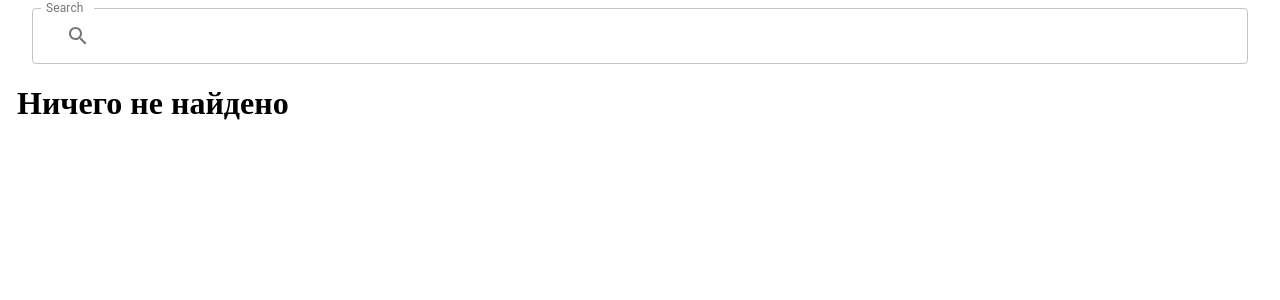
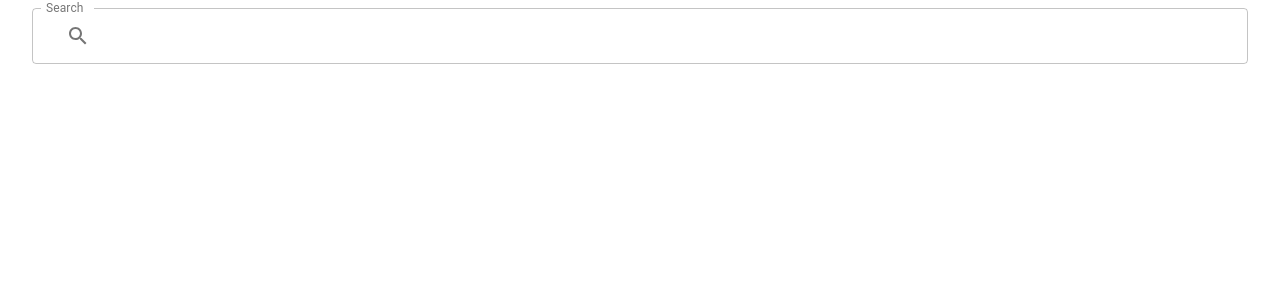
Before and after one commit to sanykos/react-movie, a React app: page / in a window 1280 px wide. Shown: the top 300 px of the page. Built offline with nearby package versions, Linux system fonts and the light colour scheme.

Commit message:
fixed search

```diff
--- a/src/components/searchResults/SearchResults.js
+++ b/src/components/searchResults/SearchResults.js
@@ -27,11 +27,11 @@ const SearchResults = ({data}) => {
       });
     const classes = useStyles();
 
-   // console.log(data);
+
     return (
         <div className={classes.root}>
             {
-                data.length ?
+                typeof data !== 'undefined' ?
                 data.map((item, key) => (
                 <Card key={key} className={classes.card}>
                     <CardActionArea>
--- a/src/store/reducers/search.js
+++ b/src/store/reducers/search.js
@@ -6,7 +6,7 @@ const initialState = {
 }
 
 export default function searchReducer(state = initialState, action) {
-   console.log(action)
+   //console.log(action)
     switch(action.type) {
         case SEARCH_MOVIE: {
             return {
```
